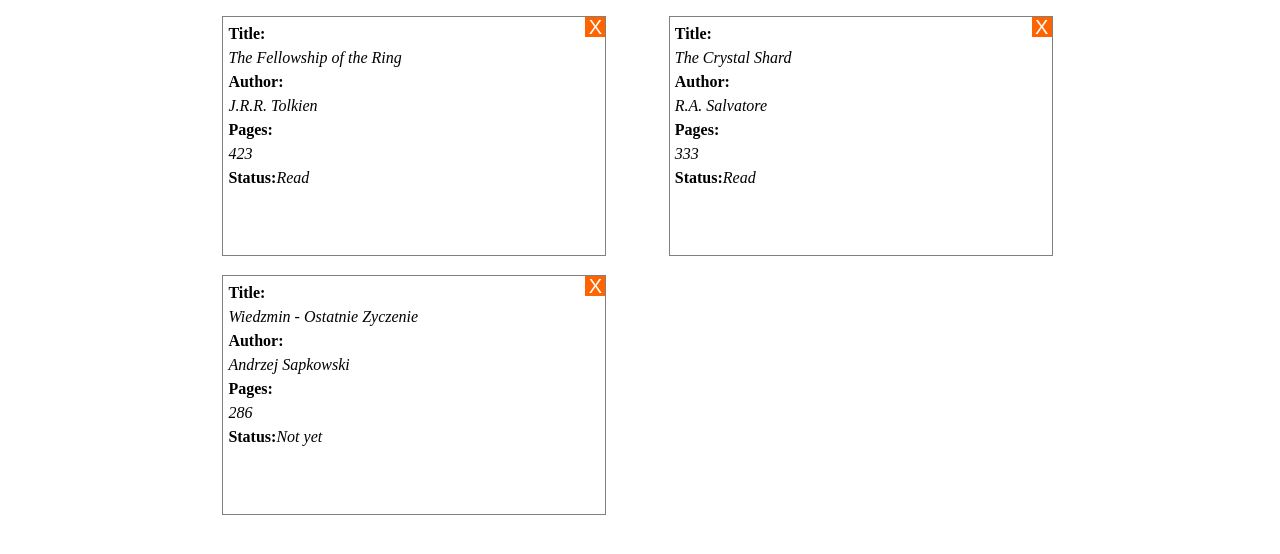
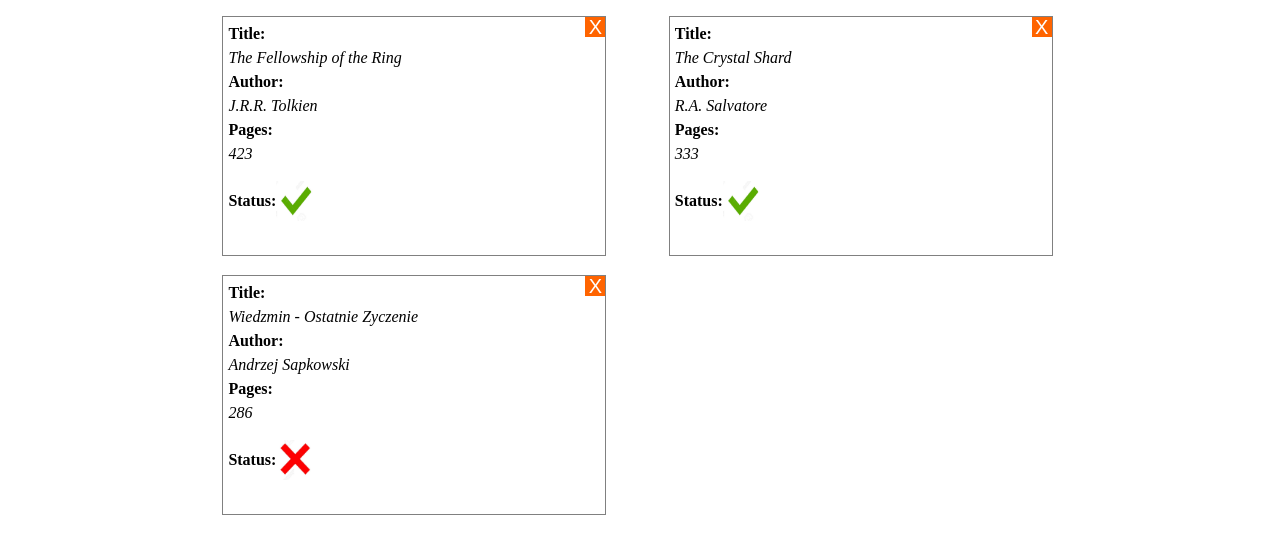
Before and after one commit to 0zra/my_library, a React app: page / in a window 1280 px wide. Shown: the part 144-698 px from the top of the page. Built offline with nearby package versions, Linux system fonts and the light colour scheme.

Commit message:
Add read toggle functionality

```diff
--- a/src/index.css
+++ b/src/index.css
@@ -56,6 +56,11 @@
 .card strong {
   font-weight: bold;
   font-style: normal;
+}
+.card img {
+  cursor: pointer;
+  position: relative;
+  top: 15px;
 }
 
 .exit {
--- a/src/index.js
+++ b/src/index.js
@@ -116,7 +116,12 @@
       {props.value.pages}
       <br />
       <strong>Status:</strong>
-      {props.value.status ? "Read" : "Not yet"}
+      <img
+        src={require(props.value.status ? "./y.jpg" : "./n.jpg")}
+        width="40"
+        height="40"
+        onClick={() => props.readStatus()}
+      />
     </div>
   );
 }
@@ -188,7 +193,19 @@
   render() {
     const kartice = this.state.library;
     const ispis = kartice.map(book => {
-      return <Card value={book} onClick={() => this.handleRemove(book)} />;
+      return (
+        <Card
+          value={book}
+          onClick={() => this.handleRemove(book)}
+          readStatus={() => {
+            const newBook = { ...book };
+            newBook.status = !book.status;
+            const newLibrary = this.state.library.slice();
+            newLibrary[newLibrary.indexOf(book)] = newBook;
+            this.setState({ library: newLibrary });
+          }}
+        />
+      );
     });
     return (
       <div>
```
Also changed, not shown: src/n.jpg (added), src/y.jpg (added).
